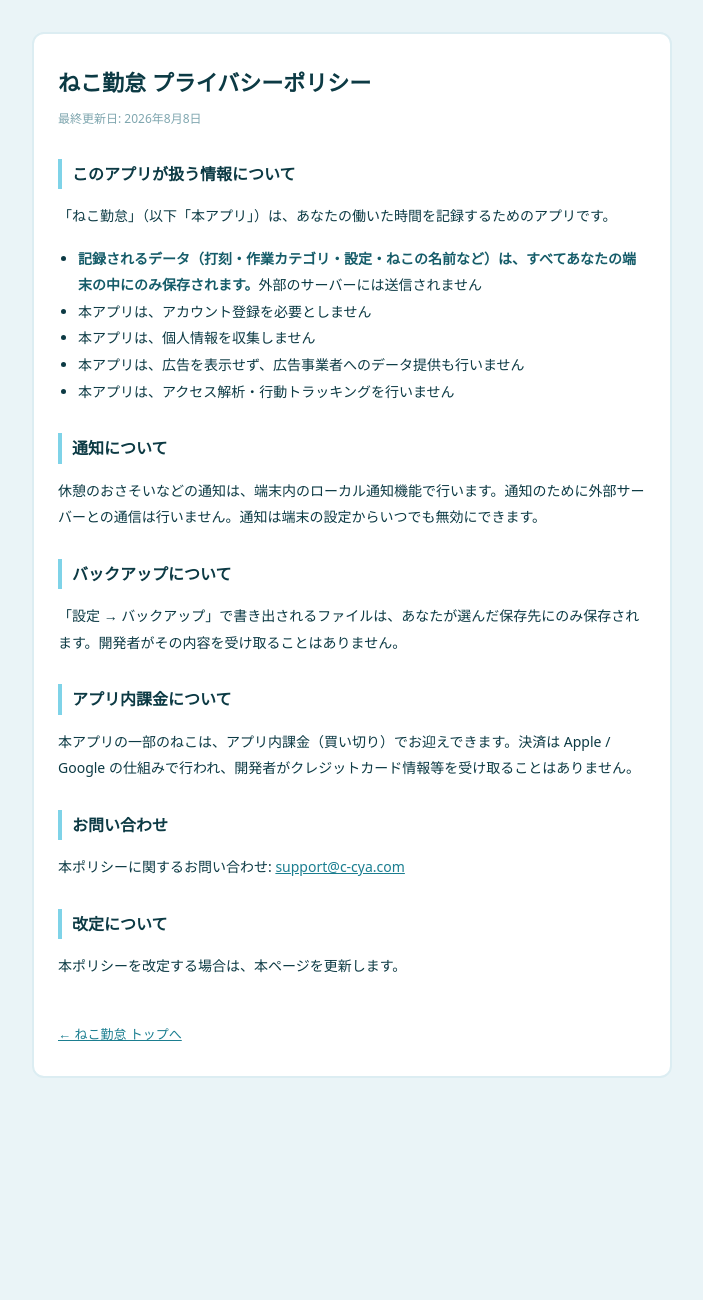
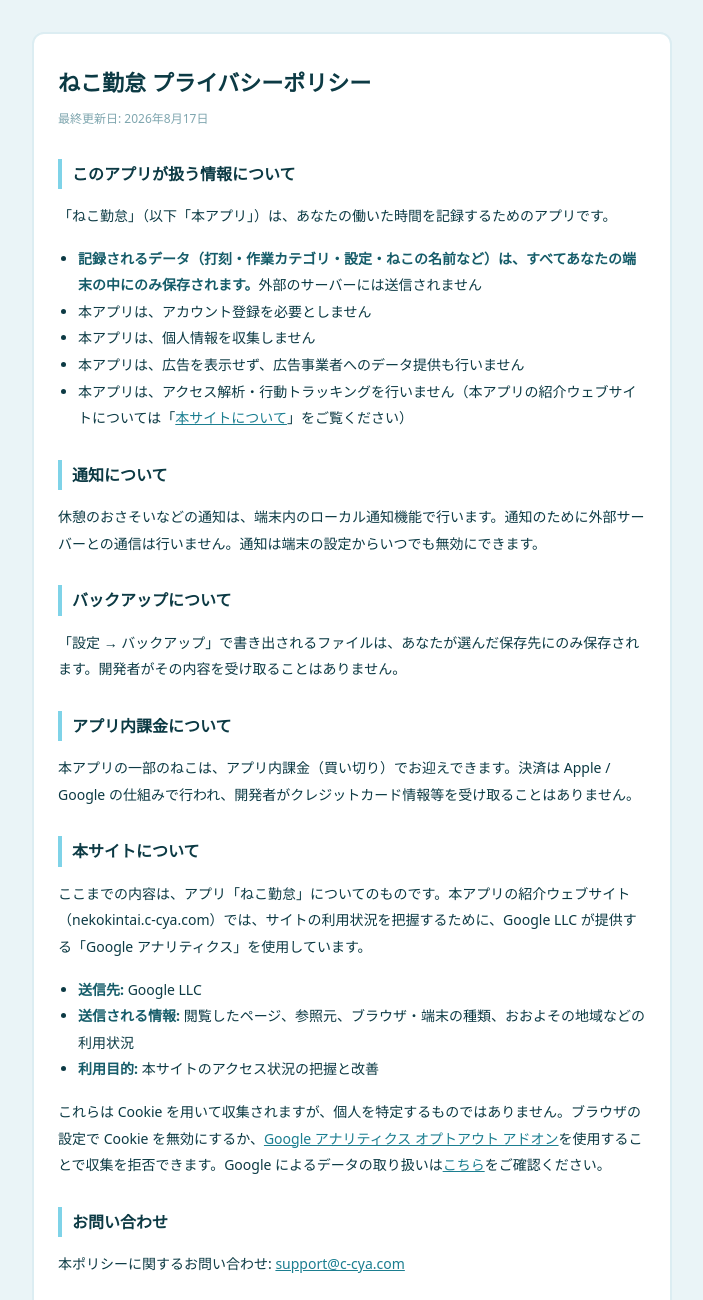
Before and after one commit to shirikuniokato/nekokintai-site, a plain HTML site: page privacy/index.html in a window 1280 px wide. Shown: the top 1300 px of the page, without its empty margins (288-991 px from the left). Before the commit the page ends 1142 px from the top, so only its background shows below. Drawn offline with Linux system fonts and the light colour scheme.

Commit message:
GA4 を導入してサイト側の外部送信をプライバシーポリシーに明記する

```diff
--- a/privacy/index.html
+++ b/privacy/index.html
@@ -5,6 +5,14 @@
 <meta name="viewport" content="width=device-width, initial-scale=1">
 <title>プライバシーポリシー | ねこ勤怠</title>
 <meta name="description" content="ねこ勤怠のプライバシーポリシー。記録はすべて端末内に保存され、外部に送信されません。">
+<!-- Google tag (gtag.js) -->
+<script async src="https://www.googletagmanager.com/gtag/js?id=G-2J5J902MFE"></script>
+<script>
+  window.dataLayer = window.dataLayer || [];
+  function gtag(){dataLayer.push(arguments);}
+  gtag('js', new Date());
+  gtag('config', 'G-2J5J902MFE');
+</script>
 <style>
   :root { color-scheme: light; }
   body {
@@ -39,7 +47,7 @@
 <main>
   <div class="card">
     <h1>ねこ勤怠 プライバシーポリシー</h1>
-    <p class="updated">最終更新日: 2026年8月8日</p>
+    <p class="updated">最終更新日: 2026年8月17日</p>
 
     <h2>このアプリが扱う情報について</h2>
     <p>「ねこ勤怠」（以下「本アプリ」）は、あなたの働いた時間を記録するためのアプリです。</p>
@@ -48,7 +56,7 @@
       <li>本アプリは、アカウント登録を必要としません</li>
       <li>本アプリは、個人情報を収集しません</li>
       <li>本アプリは、広告を表示せず、広告事業者へのデータ提供も行いません</li>
-      <li>本アプリは、アクセス解析・行動トラッキングを行いません</li>
+      <li>本アプリは、アクセス解析・行動トラッキングを行いません（本アプリの紹介ウェブサイトについては「<a href="#site">本サイトについて</a>」をご覧ください）</li>
     </ul>
 
     <h2>通知について</h2>
@@ -59,6 +67,15 @@
 
     <h2>アプリ内課金について</h2>
     <p>本アプリの一部のねこは、アプリ内課金（買い切り）でお迎えできます。決済は Apple / Google の仕組みで行われ、開発者がクレジットカード情報等を受け取ることはありません。</p>
+
+    <h2 id="site">本サイトについて</h2>
+    <p>ここまでの内容は、アプリ「ねこ勤怠」についてのものです。本アプリの紹介ウェブサイト（nekokintai.c-cya.com）では、サイトの利用状況を把握するために、Google LLC が提供する「Google アナリティクス」を使用しています。</p>
+    <ul>
+      <li><strong>送信先:</strong> Google LLC</li>
+      <li><strong>送信される情報:</strong> 閲覧したページ、参照元、ブラウザ・端末の種類、おおよその地域などの利用状況</li>
+      <li><strong>利用目的:</strong> 本サイトのアクセス状況の把握と改善</li>
+    </ul>
+    <p>これらは Cookie を用いて収集されますが、個人を特定するものではありません。ブラウザの設定で Cookie を無効にするか、<a href="https://tools.google.com/dlpage/gaoptout" target="_blank" rel="noopener">Google アナリティクス オプトアウト アドオン</a>を使用することで収集を拒否できます。Google によるデータの取り扱いは<a href="https://policies.google.com/technologies/partner-sites" target="_blank" rel="noopener">こちら</a>をご確認ください。</p>
 
     <h2>お問い合わせ</h2>
     <p>本ポリシーに関するお問い合わせ: <a href="mailto:support@c-cya.com">support@c-cya.com</a></p>
```
Also changed, not shown: index.html (+8 -0 lines).
